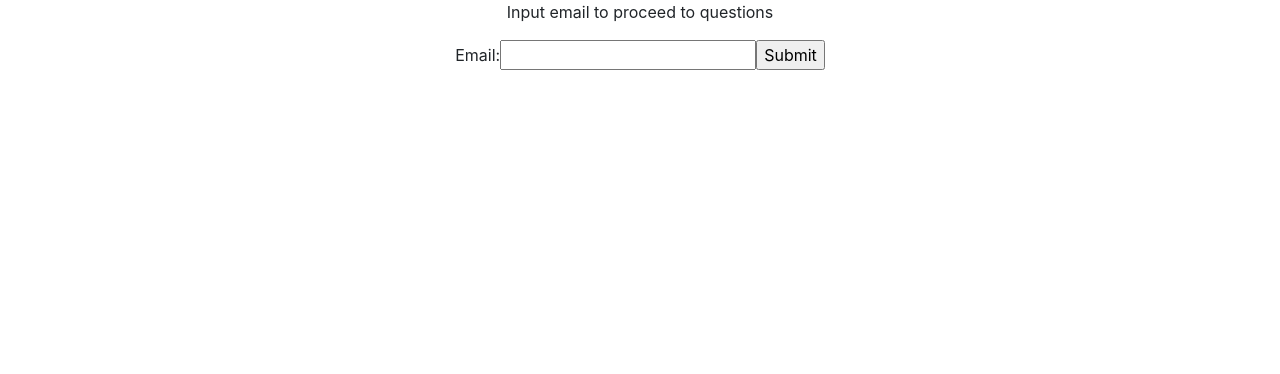
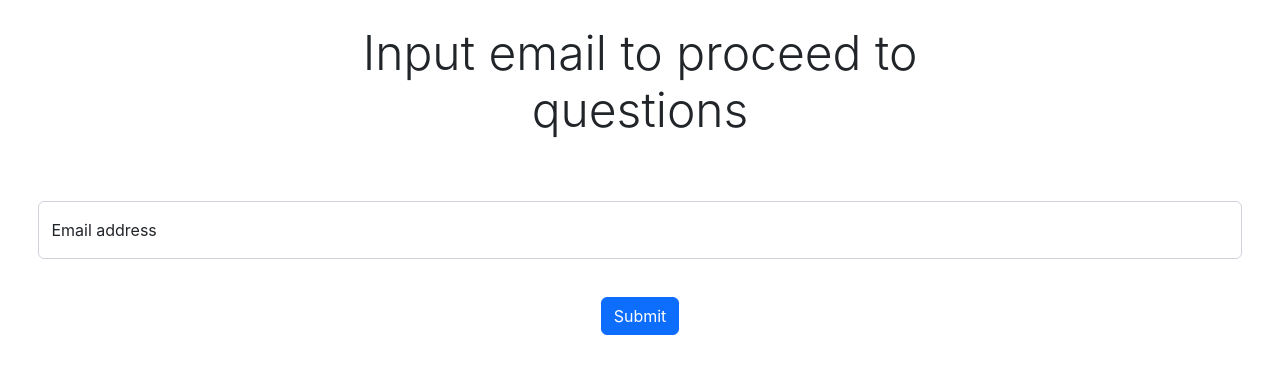
Before and after one commit to Zaman-Fu/questionaire-app, a React (Create React App) app: page / in a window 1280 px wide. Shown: the top 374 px of the page. Built offline with nearby package versions, Linux system fonts and the light colour scheme.

Commit message:
App and user Sign in bootstrap

```diff
--- a/src/App.js
+++ b/src/App.js
@@ -5,21 +5,21 @@ import Question from "./components/Question";
 import { BrowserRouter, Route, Routes } from "react-router-dom";
 
 function App() {
-
-    var currentlyLoggedUser = null;
-    const userLoginHandler = (loggedUser) =>
-    {
-        currentlyLoggedUser = loggedUser;
-        console.log(currentlyLoggedUser);
-    }
-
+  var currentlyLoggedUser = null;
+  const userLoginHandler = (loggedUser) => {
+    currentlyLoggedUser = loggedUser;
+    console.log(currentlyLoggedUser);
+  };
 
   return (
     <div className="App">
       <BrowserRouter>
         <Routes>
-                  <Route path="*" element={<UserSignIn onSuccessfulUserLogin={userLoginHandler} />} />
-          <Route path="/questions" element={<Question />} />
+          <Route
+            path="*"
+            element={<UserSignIn onSuccessfulUserLogin={userLoginHandler} />}
+          />
+          <Route path="/questions" element={<Question currentlyLoggedUser={currentlyLoggedUser}/>} />
         </Routes>
       </BrowserRouter>
     </div>
--- a/src/components/UserSignIn.js
+++ b/src/components/UserSignIn.js
@@ -1,6 +1,7 @@
 //import './UserSignIn.css';
 import React, { useState } from "react";
 import axios from "../../node_modules/axios/index";
+import "../styles/question.css";
 
 const UserSignIn = (props) => {
   const [formEmail, setEmail] = useState("");
@@ -12,44 +13,57 @@ const UserSignIn = (props) => {
     event.preventDefault(); //avoid page reload to handle this request with javascript
     //Now sign the user in.
     let userData = {
-          email:formEmail
-      }
+      email: formEmail,
+    };
     console.log("Form Submission!");
     //Axios post function, and redirect ONLY if and after the post has successfully completed
     //configure connection
     let config = {
-          method: 'post',
-          url: 'https://localhost:7076/api/User',
-          responseType: 'json',
+      method: "post",
+      url: "https://localhost:7076/api/User",
+      responseType: "json",
       headers: {
         "Content-Type": "application/json",
-              "Access-Control-Allow-Origin": "*"
+        "Access-Control-Allow-Origin": "*",
       },
       data: userData,
-      }
+    };
 
     axios(config)
       .then((response) => {
-
         props.onSuccessfulUserLogin(response.data);
-
-          }).then(() => { window.location = "/questions"; });
-
-
+      })
+      .then(() => {
+        window.location = "/questions";
+      });
   };
 
   return (
     <div className="formdiv">
-      <p>Input email to proceed to questions</p>
+      <label>
+        <h4 class="display-5 margins">Input email to proceed to questions</h4>
+      </label>
       <form className="signin-form" onSubmit={submitHandler}>
-        <label>Email:</label>
+
+        <div class="col-md">
+          <div class="form-floating margins">
             <input
               type="text"
-          id="email"
-          name="email"
+              class="form-control"
+              id="floatingInputGrid"
+              placeholder="name@example.com"
               onChange={emailChangeHandler}
+            />
+            <label for="floatingInputGrid">Email address</label>
+          </div>
+        </div>
+
+        <input
+          type="submit"
+          value="Submit"
+          className="btn btn-primary"
+          onSubmit={submitHandler}
         ></input>
-        <input type="submit" value="Submit" onSubmit={submitHandler}></input>
       </form>
     </div>
   );
```
Lines whose indentation alone changed are shown as unchanged.
